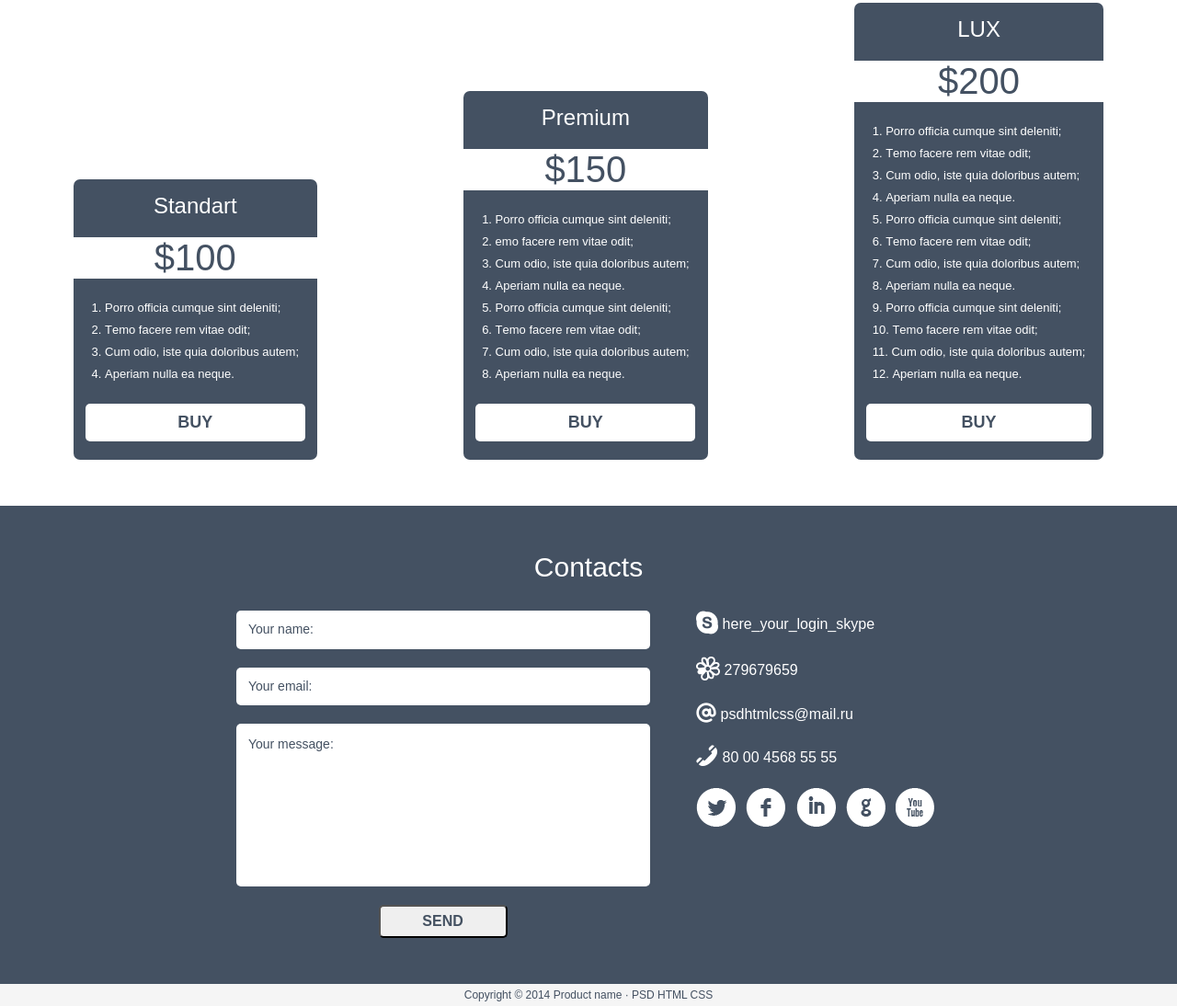
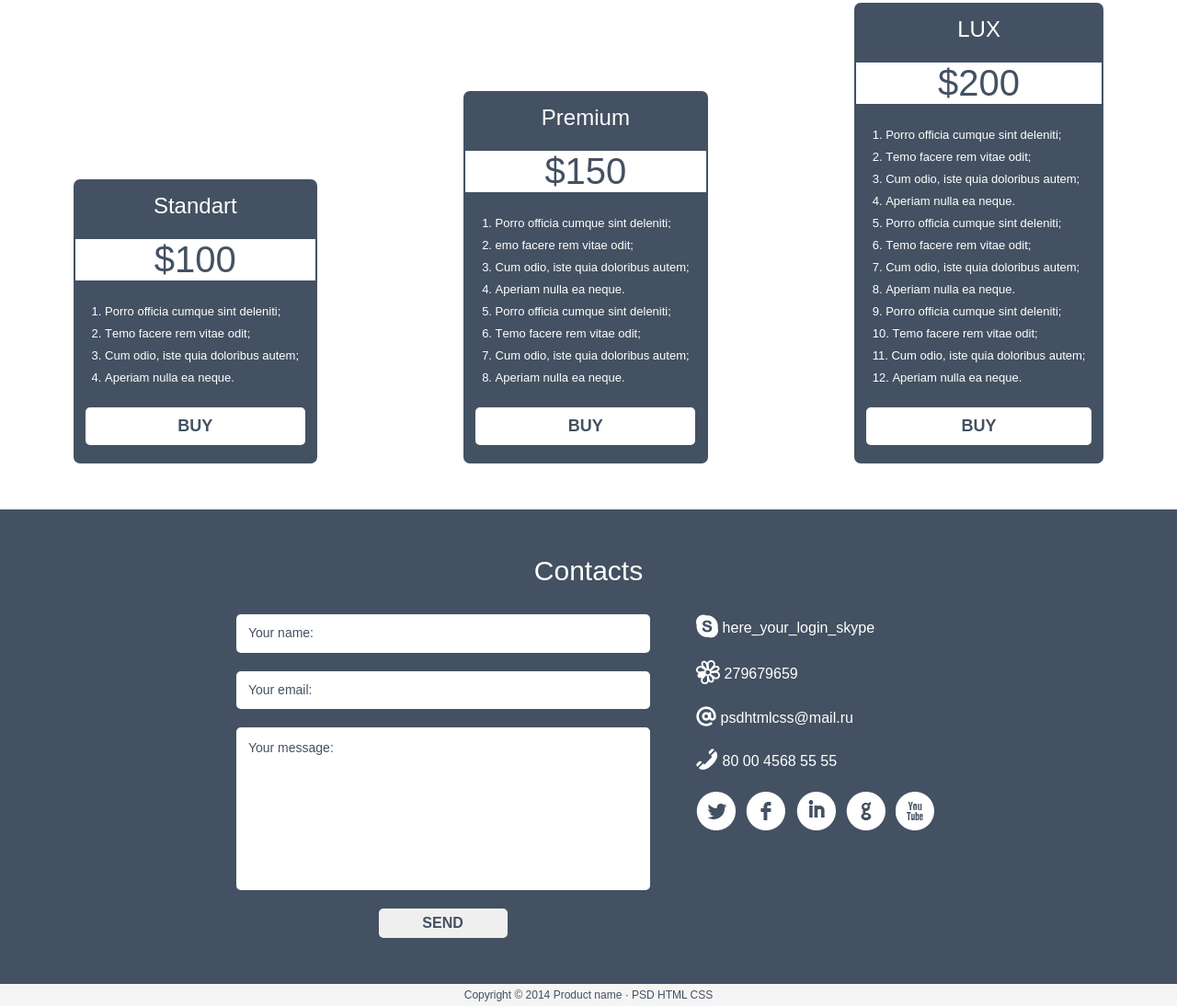
Before and after one commit to egor-shell/HTML5-CSS3, a plain HTML site: page index.html in a window 1280 px wide. Shown: the part 2358-3452 px from the top of the page at 92% size. Drawn offline with Linux system fonts and the light colour scheme.

Commit message:
final edits

```diff
--- a/css/style.scss
+++ b/css/style.scss
@@ -266,6 +266,7 @@ padding-right: 28px;
     color: #445162;
     background-color: #fff;
     text-align: center;
+    border: 2px solid #445162;
 }
 .price__ol{
     font-size: 13px;
@@ -331,6 +332,7 @@ padding-right: 28px;
     width: 140px;
     align-self: center;
     border-radius: 5px;
+    border: none;
 }
 .contacts__cntct{
     list-style-type: none;
```
Also changed, not shown: css/style.css, 1 other file.
